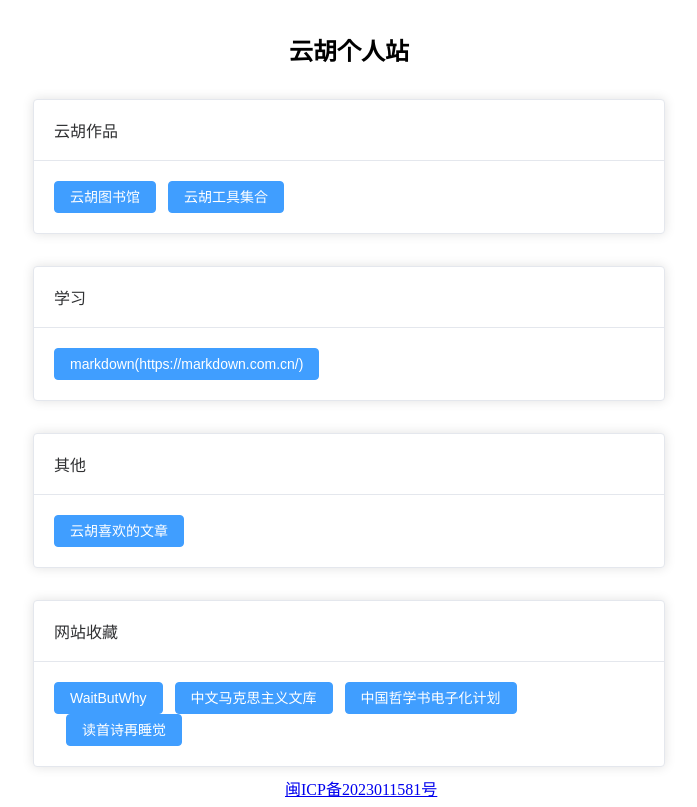
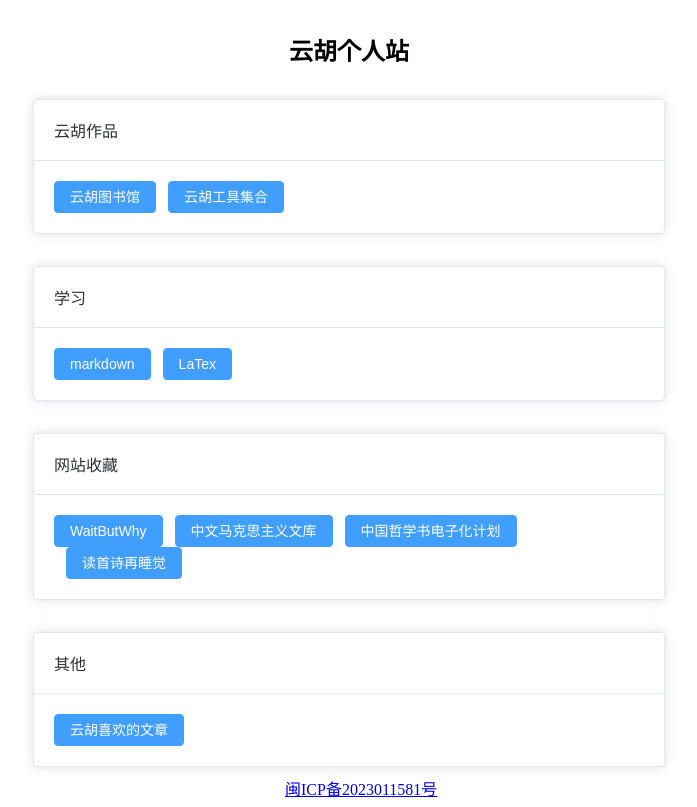
Before and after one commit to stevenling/interesting-util-client, a Vue app: page / in a window 1280 px wide. Shown: the whole page, without its empty margins (291-988 px from the left). Built offline with nearby package versions, Linux system fonts and the light colour scheme; what @highlightjs/vue-plugin would draw is missing.

Commit message:
feat: add lear text

```diff
--- a/src/components/Index.vue
+++ b/src/components/Index.vue
@@ -27,22 +27,13 @@
           </div>
         </template>
         <div>
-          <el-button type="primary" @click="GotoYunhuLikeEssay">
-            markdown(https://markdown.com.cn/)
+          <el-button type="primary" @click="GotoLearnMarkdown">
+            markdown
           </el-button>
-        </div>
-      </el-card>
+          <el-button type="primary" @click="GotoLearnLaTex">
+            LaTex
+          </el-button>
 
-      <el-card class="box-card">
-        <template #header>
-          <div>
-            <span>其他</span>
-          </div>
-        </template>
-        <div>
-          <el-button type="primary" @click="GotoYunhuLikeEssay">
-            云胡喜欢的文章
-          </el-button>
         </div>
       </el-card>
 
@@ -69,6 +60,19 @@
             读首诗再睡觉
           </el-button>
 
+        </div>
+      </el-card>
+
+      <el-card class="box-card">
+        <template #header>
+          <div>
+            <span>其他</span>
+          </div>
+        </template>
+        <div>
+          <el-button type="primary" @click="GotoYunhuLikeEssay">
+            云胡喜欢的文章
+          </el-button>
         </div>
       </el-card>
     </el-col>
@@ -150,6 +154,14 @@ export default {
       window.open('https://bedtimepoem.com/', '_blank')
     }
 
+    function GotoLearnMarkdown() {
+      window.open('https://markdown.com.cn/', '_blank')
+    }
+
+    function GotoLearnLaTex() {
+      window.open('https://flowus.cn/latex/share/66110e84-b24a-4cd5-b8a7-2ba2afb35a30', '_blank')
+    }
+
     return {
       GotoYunhuLibrary,
       GotoYunhuUtils,
@@ -158,6 +170,8 @@ export default {
       GotoChineseMarxists,
       GotoCText,
       GotoReadPoem,
+      GotoLearnMarkdown,
+      GotoLearnLaTex,
       router
     }
   }
```
